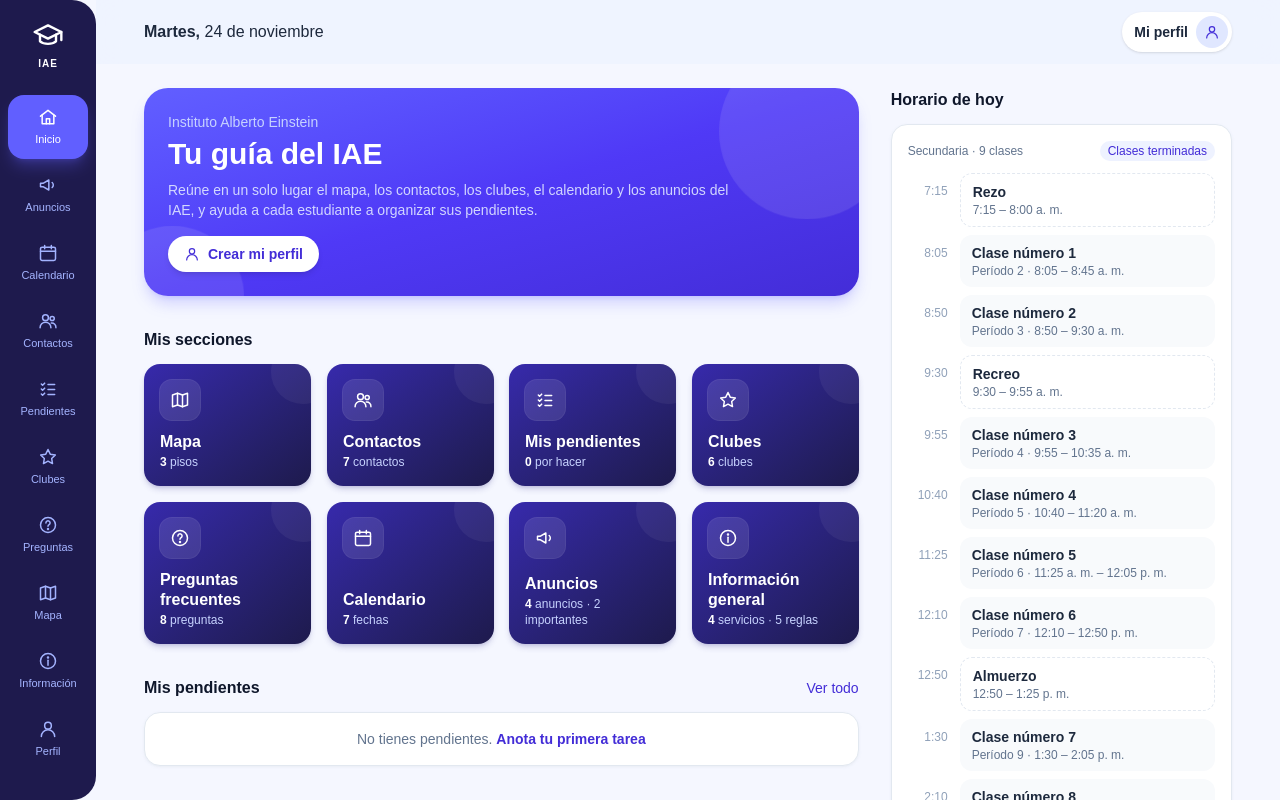
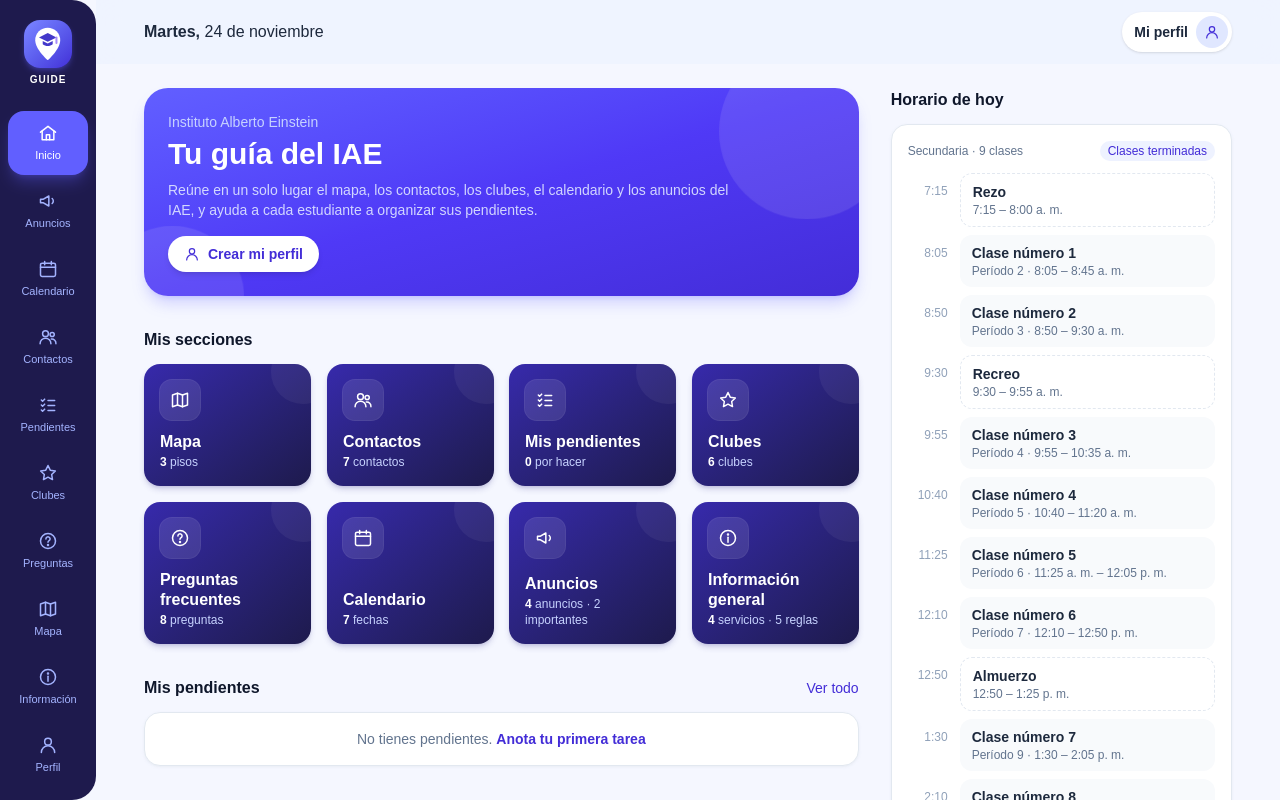
Before and after one commit to AI-Lab-IAE/hub-iae-life, a Next.js app: page /camille in a window 1280 px wide. Shown: the top 800 px of the page. Built offline with nearby package versions, Linux system fonts and the light colour scheme.

Commit message:
camille: logo propio de la app e ícono de la pestaña
Co-Authored-By: Claude Opus 5.5 <noreply@anthropic.com>

```diff
--- a/app/camille/DESPUES.md
+++ b/app/camille/DESPUES.md
@@ -6,7 +6,7 @@
 - Con fechas reales, el Calendario debería ocultar los eventos que ya pasaron.
 - Horario de materias por grado (con materias y salones inventados, nunca los reales).
 - Horario de primaria (cuando estén las horas confirmadas).
-- Logo oficial del IAE en la barra superior (cuando el coordinador lo autorice; por ahora hay un espacio con las letras "IAE").
+- Logo oficial del IAE en la barra superior (cuando el coordinador lo autorice; por ahora la app usa un logo propio e inventado).
 - Guardar el perfil en una cuenta para usarlo en varios dispositivos (necesita base de datos e inicio de sesión).
 - Conectar de verdad a los estudiantes en los clubes (solicitar entrada, mensajes o publicaciones): necesita cuentas, base de datos y autorización del colegio, porque son menores.
 - Logos reales de los clubes (solo con autorización del coordinador).
--- a/app/camille/components/BarraSuperior.tsx
+++ b/app/camille/components/BarraSuperior.tsx
@@ -7,6 +7,7 @@ import { secciones } from "../secciones";
 import { Avatar } from "./Avatar";
 import { useHoy } from "./hoy";
 import { Icono } from "./Icono";
+import { LogoApp } from "./LogoApp";
 import { usePerfil } from "./perfil";
 
 // Barra de arriba: la fecha de hoy en el inicio (o el nombre de la sección con la flecha
@@ -38,10 +39,8 @@ export function BarraSuperior() {
           </>
         ) : (
           <>
-            {/* En celular no hay menú lateral: el sello va aquí. */}
-            <span className="flex size-9 items-center justify-center rounded-xl bg-indigo-950 text-white sm:hidden">
-              <Icono nombre="birrete" className="size-5" />
-            </span>
+            {/* En celular no hay menú lateral: el logo va aquí. */}
+            <LogoApp className="size-9 rounded-xl sm:hidden" />
             <span className="truncate text-sm sm:text-base">
               {hoy ? (
                 <>
--- a/app/camille/components/Icono.tsx
+++ b/app/camille/components/Icono.tsx
@@ -121,12 +121,6 @@ const trazos = {
       <path d="M4 21V5M8 7h7" />
     </>
   ),
-  birrete: (
-    <>
-      <path d="M2 9l10-5 10 5-10 5z" />
-      <path d="M6 11v5c3 2.5 9 2.5 12 0v-5M22 9v6" />
-    </>
-  ),
   estrella: <path d="M12 3l2.7 5.6 6.1.9-4.4 4.3 1 6.1L12 17l-5.4 2.9 1-6.1-4.4-4.3 6.1-.9z" />,
   lista: (
     <>
--- /dev/null
+++ b/app/camille/components/LogoApp.tsx
@@ -0,0 +1,14 @@
+// Logo propio de IAE School Guide: un pin de mapa con un birrete. Es inventado, no es el logo oficial del IAE.
+// El mismo dibujo está en icon.svg, que es el ícono de la pestaña del navegador.
+export function LogoApp({ className = "size-9 rounded-xl" }: { className?: string }) {
+  return (
+    <span className={`flex shrink-0 items-center justify-center bg-linear-to-br from-indigo-400 to-indigo-700 shadow-md shadow-indigo-500/30 ${className}`}>
+      <svg viewBox="0 0 24 24" className="size-[78%]" aria-hidden="true">
+        <path d="M12 22.5s-8-6.9-8-12.8a8 8 0 0 1 16 0c0 5.9-8 12.8-8 12.8z" fill="#fff" />
+        <path d="M12 5.2l5.6 2.8-5.6 2.8L6.4 8z" fill="#4338ca" />
+        <path d="M8.8 10.2v2.2c1.8 1.5 4.6 1.5 6.4 0v-2.2L12 11.8z" fill="#4338ca" />
+        <path d="M17.6 8v3.6" stroke="#a78bfa" strokeWidth="1.3" strokeLinecap="round" />
+      </svg>
+    </span>
+  );
+}
--- a/app/camille/components/MenuLateral.tsx
+++ b/app/camille/components/MenuLateral.tsx
@@ -4,6 +4,7 @@ import Link from "next/link";
 import { usePathname } from "next/navigation";
 import type { NombreIcono } from "./Icono";
 import { Icono } from "./Icono";
+import { LogoApp } from "./LogoApp";
 
 // Menú lateral oscuro, solo en computadora. En celular se usa la barra de pestañas de abajo.
 const opciones: { href: string; nombre: string; icono: NombreIcono }[] = [
@@ -26,10 +27,10 @@ export function MenuLateral() {
 
   return (
     <nav className="fixed inset-y-0 left-0 z-30 hidden w-24 flex-col items-center overflow-y-auto rounded-r-3xl bg-indigo-950 py-5 sm:flex">
-      {/* Espacio para el logo del IAE: se cambia por la imagen oficial cuando el coordinador lo autorice. */}
+      {/* Logo propio de la app. El oficial del IAE solo se usa si el coordinador lo autoriza. */}
       <Link href="/camille" aria-label="Inicio" className="mb-6 flex flex-col items-center gap-1 text-white">
-        <Icono nombre="birrete" className="size-8" />
-        <span className="text-[10px] font-bold tracking-widest">IAE</span>
+        <LogoApp className="size-12 rounded-2xl" />
+        <span className="text-[10px] font-bold tracking-widest">GUIDE</span>
       </Link>
       <ul className="relative flex w-full flex-col gap-1 px-2">
         {/* Fondo claro que se desliza hasta la opción activa (cada opción mide 4rem + 0.25rem de espacio). */}
```
Also changed, not shown: app/camille/icon.svg (added).
